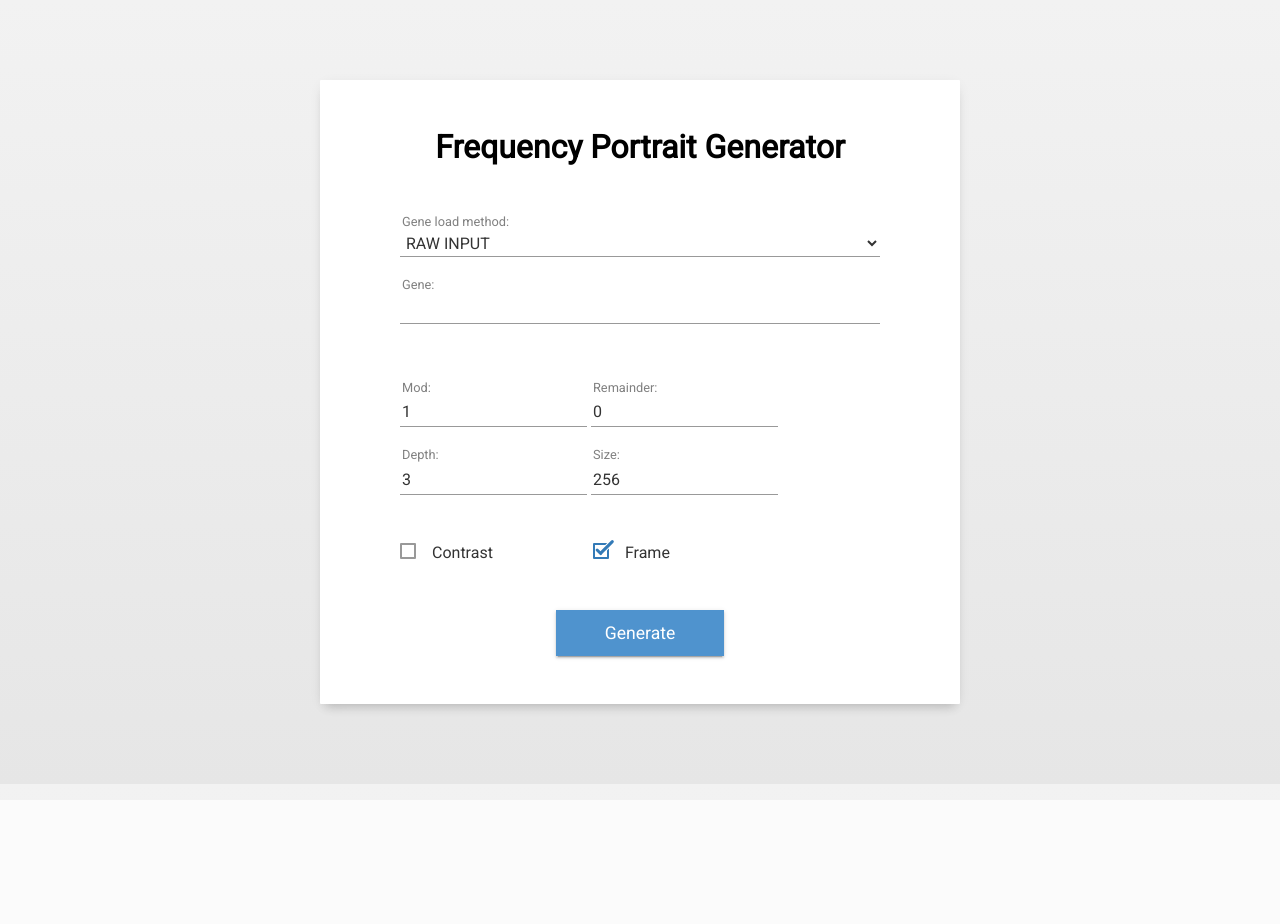
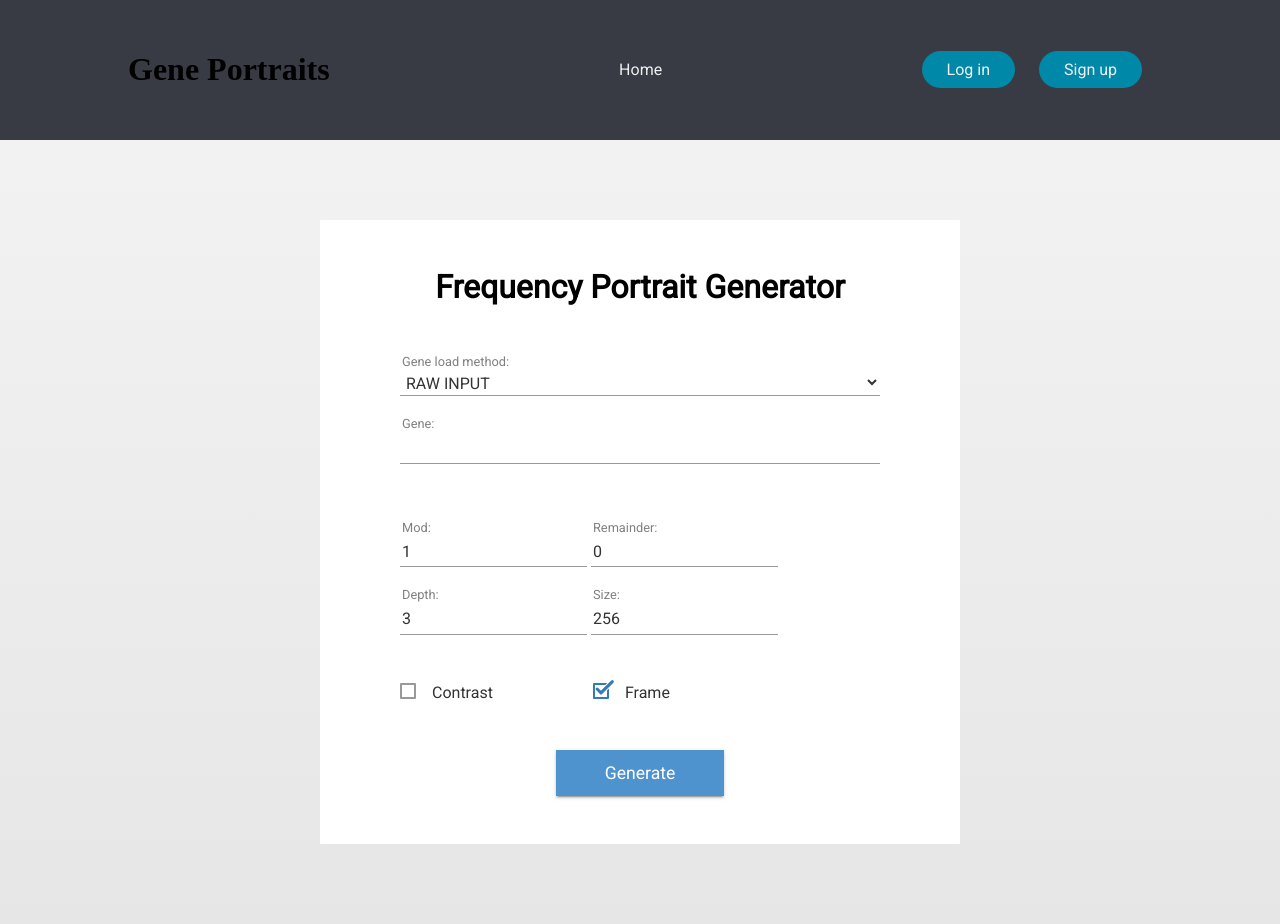
Before and after one commit to dembanakh/GenePortraits, a Django app: page /generator/ in a window 1280 px wide. Before the commit the page ends 784 px from the top, so only its background shows below. Run offline with Django 3.2, Linux system fonts and the light colour scheme.

Commit message:
header html/css; depth and size info

```diff
--- /dev/null
+++ b/home/static/home/base.css
@@ -0,0 +1,87 @@
+@import url(https://fonts.googleapis.com/css?family=Roboto);
+
+/*
+#f1f3f8
+#f1f3f8
+#d6e0f0
+#8d93ab
+#393b44
+*/
+
+html, body {
+    height: 100%;
+}
+
+body {
+    margin: 0;
+    padding: 0;
+    display: flex;
+    flex-direction: column;
+}
+
+header {
+    box-sizing: border-box;
+    margin: 0;
+    padding: 0;
+    background-color: #393b44;
+}
+
+.header__link {
+    font-family: 'Roboto', sans-serif;
+    font-weight: 500;
+    font-size: 16px;
+    color: #edf0f1;
+    text-decoration: none;
+}
+
+#header {
+    display: flex;
+    justify-content: space-between;
+    align-items: center;
+    padding: 30px 10%;
+}
+
+.nav__links {
+    list-style: none;
+}
+
+.nav__links li {
+    display: inline-block;
+    padding: 0px 20px;
+}
+
+.nav__links li a {
+    transition: all 0.3s ease 0s;
+}
+
+.nav__links li a:hover {
+    color: #0088a9;
+}
+
+.header__button {
+    padding: 9px 25px;
+    background-color: rgba(0, 136, 169, 1);
+    border: none;
+    border-radius: 50px;
+    cursor: pointer;
+    transition: all 0.3s ease 0s;
+}
+
+.header__button:hover {
+    background-color: rgba(0, 136, 169, 0.8);
+}
+
+.header__right {
+    display: inline-block;
+    margin: 0px 10px;
+}
+
+p.header__right {
+    font-family: 'Roboto', sans-serif;
+    color: #0088a9;
+}
+
+main {
+    background-color: #8D93AB;
+    flex-grow: 1;
+}
--- /dev/null
+++ b/home/templates/home/base.html
@@ -0,0 +1,39 @@
+<!DOCTYPE html>
+<html lang="en">
+<head>
+    {% load static %}
+    <meta charset="UTF-8">
+    <title>{% block title %}{% endblock %} - Gene Portraits</title>
+    <link rel="stylesheet" type="text/css" href="{% static 'home/base.css' %}">
+    {% block extra_head %}{% endblock %}
+</head>
+<body>
+
+<header>
+    <div id="header">
+        <h1>Gene Portraits</h1>
+        <nav>
+            <ul class="nav__links">
+                <li><a class="header__link" href="/home/">Home</a></li>
+            </ul>
+        </nav>
+        <div>
+            {% if user.is_authenticated %}
+            <p class="header__right">{{ user.username }}</p>
+            <a class="header__right" href="/logout/"><button class="header__link header__button">Log out</button></a>
+            {% else %}
+            <a class="header__right" href="/login/"><button class="header__link header__button">Log in</button></a>
+            <a class="header__right" href="/signup/"><button class="header__link header__button">Sign up</button></a>
+            {% endif %}
+        </div>
+    </div>
+</header>
+
+<main>
+{% block content %}{% endblock %}
+</main>
+
+</body>
+</html>
+
+{% block script %}{% endblock %}
--- a/home/urls.py
+++ b/home/urls.py
@@ -7,5 +7,5 @@ urlpatterns = [
     path('home/', views.home, name='home'),
     path('signup/', views.signup, name='signup'),
     path('login/', auth_views.LoginView.as_view(template_name='home/login.html'), name='login'),
-    path('logout/', auth_views.LogoutView.as_view(next_page='login'), name='logout')
+    path('logout/', auth_views.LogoutView.as_view(next_page='home'), name='logout')
 ]
--- a/home/views.py
+++ b/home/views.py
@@ -6,10 +6,7 @@ from django.template import loader
 
 
 def home(request):
-    username = 'world'
-    if hasattr(request, 'user') and request.user.is_authenticated:
-        username = request.user.username
-    return HttpResponse(loader.get_template('home/index.html').render({'username': username}, request))
+    return HttpResponse(loader.get_template('home/index.html').render({}, request))
 
 
 def signup(request):
--- a/portrait_generator/presenter.py
+++ b/portrait_generator/presenter.py
@@ -6,7 +6,7 @@ def get_repository_database(user):
     images = []
     for userFP in portraits:
         images.append([userFP.portrait.portrait, str(userFP.portrait.mod), str(userFP.portrait.remainder),
-                       userFP.generation_id])
+                       str(userFP.portrait.depth), str(userFP.portrait.size), userFP.generation_id])
     return images
 
 
@@ -42,11 +42,11 @@ def add_to_cookies(cookies, portraits, response):
         last = 0
     current = last
     for gene, mod, rem, depth, size, contrast, frame, portrait in portraits:
-        response.set_cookie('saved_image_' + str(current), portrait + ',' + str(mod) + ',' + str(rem) + ',' + str(last))
+        response.set_cookie('saved_image_' + str(current), ','.join(map(str, [portrait, mod, rem, depth, size, last])))
         current += 1
     response.set_cookie('num_saved_images', str(current))
 
 
 def get_portrait(gene, mod, remainder, depth, size, contrast, frame) -> FrequencyPortrait:
     return FrequencyPortrait.objects.filter(gene=gene, mod=mod, remainder=remainder, depth=depth,
-                                                size=size, contrast=contrast, frame=frame).first()
+                                            size=size, contrast=contrast, frame=frame).first()
--- a/portrait_generator/static/portrait_generator/index.css
+++ b/portrait_generator/static/portrait_generator/index.css
@@ -1,36 +1,37 @@
 @import url(https://fonts.googleapis.com/css?family=Roboto);
-body,
+
+main,
 input,
 select,
 textarea,
-body * {
+main * {
   font-family: 'Roboto', sans-serif;
   box-sizing: border-box;
 }
-body::after, body::before,
+main::after, main::before,
 input::after,
 input::before,
 select::after,
 select::before,
 textarea::after,
 textarea::before,
-body *::after,
-body *::before {
+main *::after,
+main *::before {
   box-sizing: border-box;
 }
 
-body {
+main {
   background-image: -webkit-linear-gradient(top, #f2f2f2, #e6e6e6);
   background-image: linear-gradient(top, #f2f2f2, #e6e6e6);
 }
 
-h1 {
+main h1 {
   font-size: 2rem;
   text-align: center;
   margin: 0 0 2em;
 }
 
-.container {
+#content {
   position: relative;
   max-width: 40rem;
   margin: 5rem auto;
@@ -39,7 +40,7 @@ h1 {
   padding: 3rem 5rem 0;
   border-radius: 1px;
 }
-.container::before {
+#content::before {
   content: '';
   position: absolute;
   top: 0;
@@ -55,7 +56,7 @@ h1 {
   transition: transform 0.28s ease-in-out, -webkit-transform 0.28s ease-in-out;
   z-index: -1;
 }
-.container:hover::before {
+#content:hover::before {
   -webkit-transform: scale(1);
           transform: scale(1);
 }
--- a/portrait_generator/static/portrait_generator/result.css
+++ b/portrait_generator/static/portrait_generator/result.css
@@ -1,9 +1,9 @@
-b.img:before {
+main b.img:before {
   content: '';
   display: inline-block;
   height: 100%;
 }
 
-b.img {
+main b.img {
   vertical-align: middle;
 }
--- a/portrait_generator/templates/portrait_generator/index.html
+++ b/portrait_generator/templates/portrait_generator/index.html
@@ -1,14 +1,14 @@
-<!DOCTYPE html>
-<html lang="en">
-<head>
-    {% load static %}
-    <meta charset="UTF-8">
-    <title>Frequency Generator</title>
-    <link rel="stylesheet" type="text/css" href="{% static 'portrait_generator/index.css' %}">
-</head>
-<body>
+{% extends 'home/base.html' %}
+{% load static %}
 
-<div class="container">
+{% block extra_head %}
+<link rel="stylesheet" type="text/css" href="{% static 'portrait_generator/index.css' %}">
+{% endblock %}
+
+{% block title %}Frequency Generator{% endblock %}
+
+{% block content %}
+<div id="content">
 <form action="/generator/result/" enctype="multipart/form-data" method="post">
     {% csrf_token %}
     {{ form.non_field_errors }}
@@ -97,10 +97,9 @@
     </div>
 </form>
 </div>
+{% endblock %}
 
-</body>
-</html>
-
+{% block script %}
 <script type="text/javascript">
     var select = document.getElementById("id_gene_load_method");
     var methods = {"R": 0, "F": 1, "U": 2};
@@ -122,3 +121,4 @@
         lastValue = select.value;
     });
 </script>
+{% endblock %}
--- a/portrait_generator/views.py
+++ b/portrait_generator/views.py
@@ -41,6 +41,7 @@ def result(request):
                 response = HttpResponse(
                     loader.get_template('portrait_generator/result.html')
                         .render({'gene_10': generate_one_image(gene, depth, 1, 0, size, contrast, frame),
+                                 'gene_10_depth': depth, 'gene_10_size': size,
                                  'generated_images': generated_images,
                                  'gene': gene, 'depth': depth, 'size': size}, request)
                 )
```
Also changed, not shown: home/static/home/index.css (added, +103 -0 lines), home/templates/home/index.html (+17 -16 lines), portrait_generator/static/portrait_generator/old_result.css (deleted, +0 -29 lines), portrait_generator/templates/portrait_generator/old_result.html (deleted, +0 -74 lines), portrait_generator/templates/portrait_generator/repository.html (+23 -17 lines), portrait_generator/templates/portrait_generator/result.html (+23 -19 lines), db.sqlite3, 1 other file.
